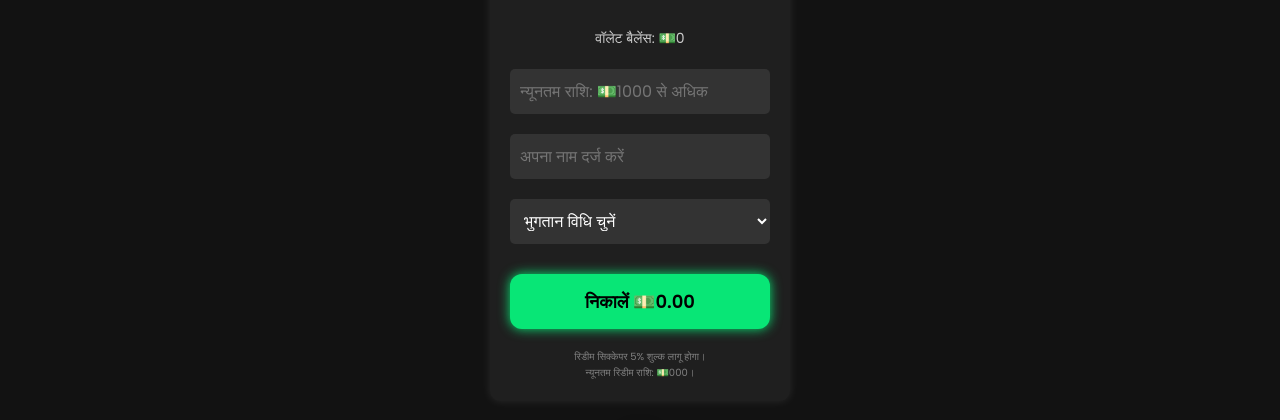
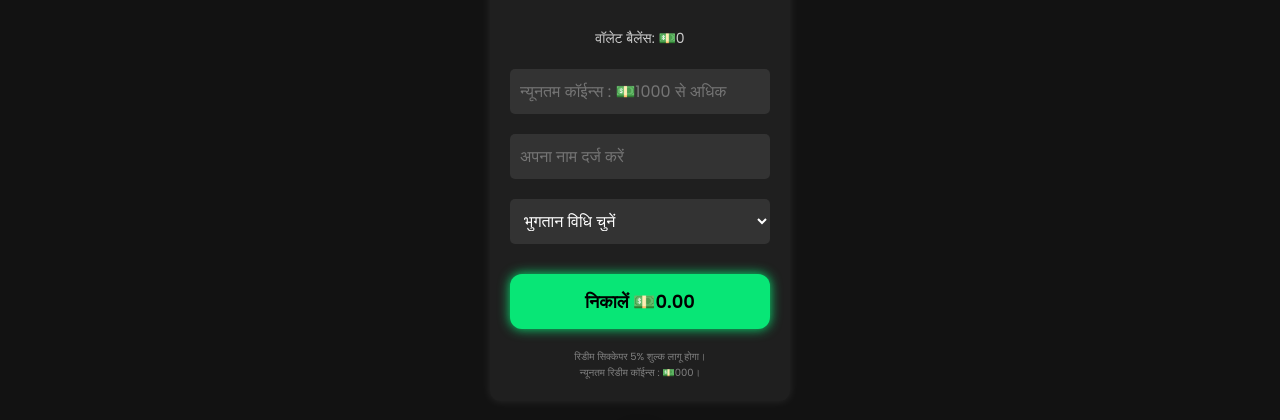
Before and after one commit to bhupeshkhedikar/patbet, a React (Create React App) app: page /withdrawal in a window 1280 px wide. Shown: the part 273-693 px from the top of the page. Built offline with nearby package versions, Linux system fonts and the light colour scheme; no server answers; the database is empty; sample sign-in values are in the browser's storage.

Commit message:
changed text

```diff
--- a/src/components/BetStatusListener.js
+++ b/src/components/BetStatusListener.js
@@ -108,7 +108,7 @@ const BetStatusListener = () => {
                   </div>
 
                   <div className="bet-info">
-                    <span className="label">राय राशि:</span>
+                    <span className="label">राय कॉईन्स :</span>
                     <span
                       className="value"
                       style={{ color: "#ffcc00" }}
@@ -131,8 +131,8 @@ const BetStatusListener = () => {
                   <div className="bet-info">
                     <span className="label">
                       {bet.status === "tie"
-                        ? "रिफंड राशि:"
-                        : "जीती हुई राशि:"}
+                        ? "रिफंड कॉईन्स :"
+                        : "जीती हुई कॉईन्स :"}
                     </span>
 
                     <span
--- a/src/components/WithdrawalRequest.js
+++ b/src/components/WithdrawalRequest.js
@@ -169,7 +169,7 @@ const WithdrawalRequest = () => {
             min="1001"
             value={amount}
             onChange={e => setAmount(Number(e.target.value))}
-            placeholder="न्यूनतम राशि: 💵1000 से अधिक"
+            placeholder="न्यूनतम कॉईन्स : 💵1000 से अधिक"
           />
 
           <input
@@ -249,7 +249,7 @@ const WithdrawalRequest = () => {
 
           <p style={{ fontSize: "10px", color: "grey", marginTop: "20px" }}>
             रिडीम सिक्केपर 5% शुल्क लागू होगा। <br />
-            न्यूनतम रिडीम राशि: 💵000।
+            न्यूनतम रिडीम कॉईन्स : 💵000।
           </p>
         </div>
       </div>
```
